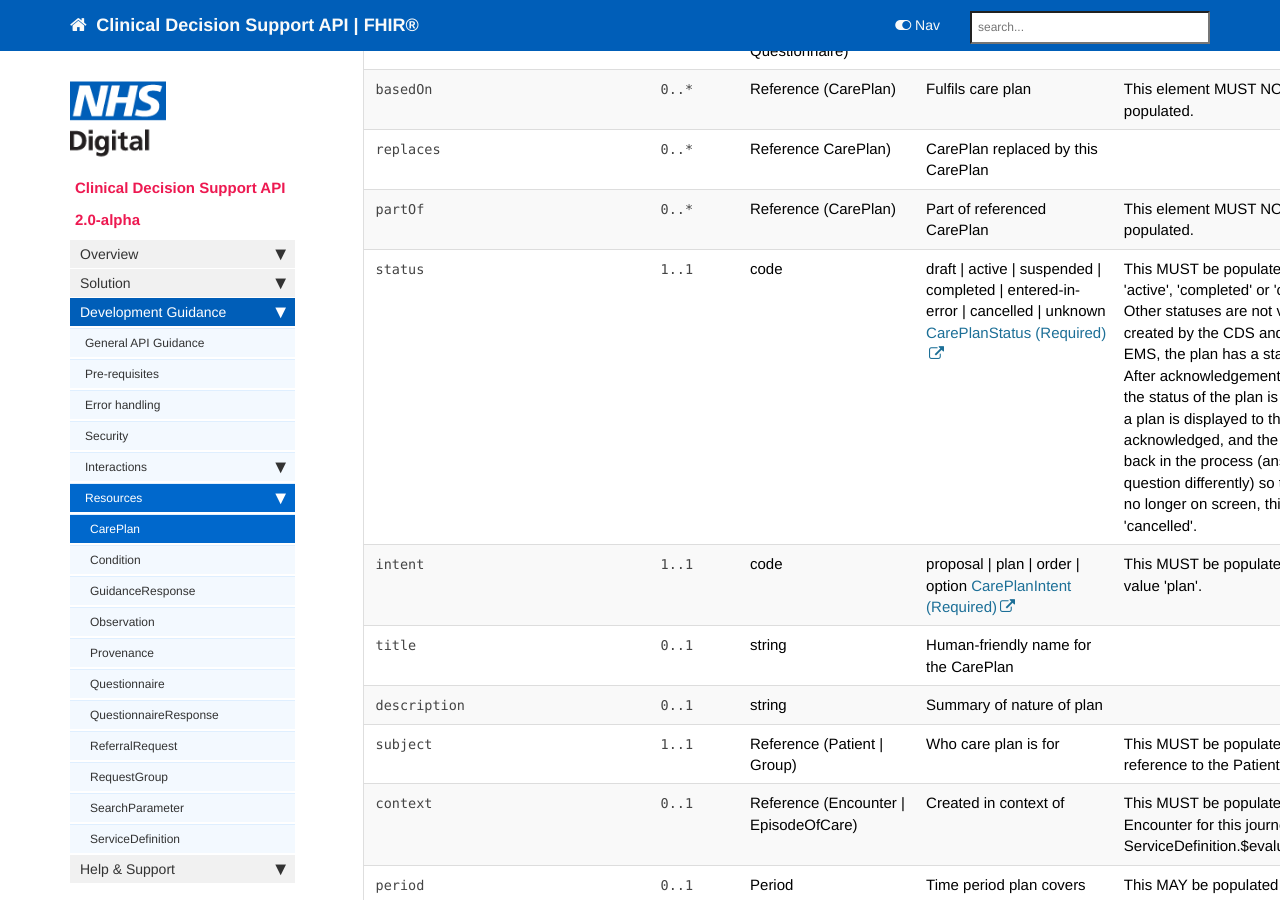
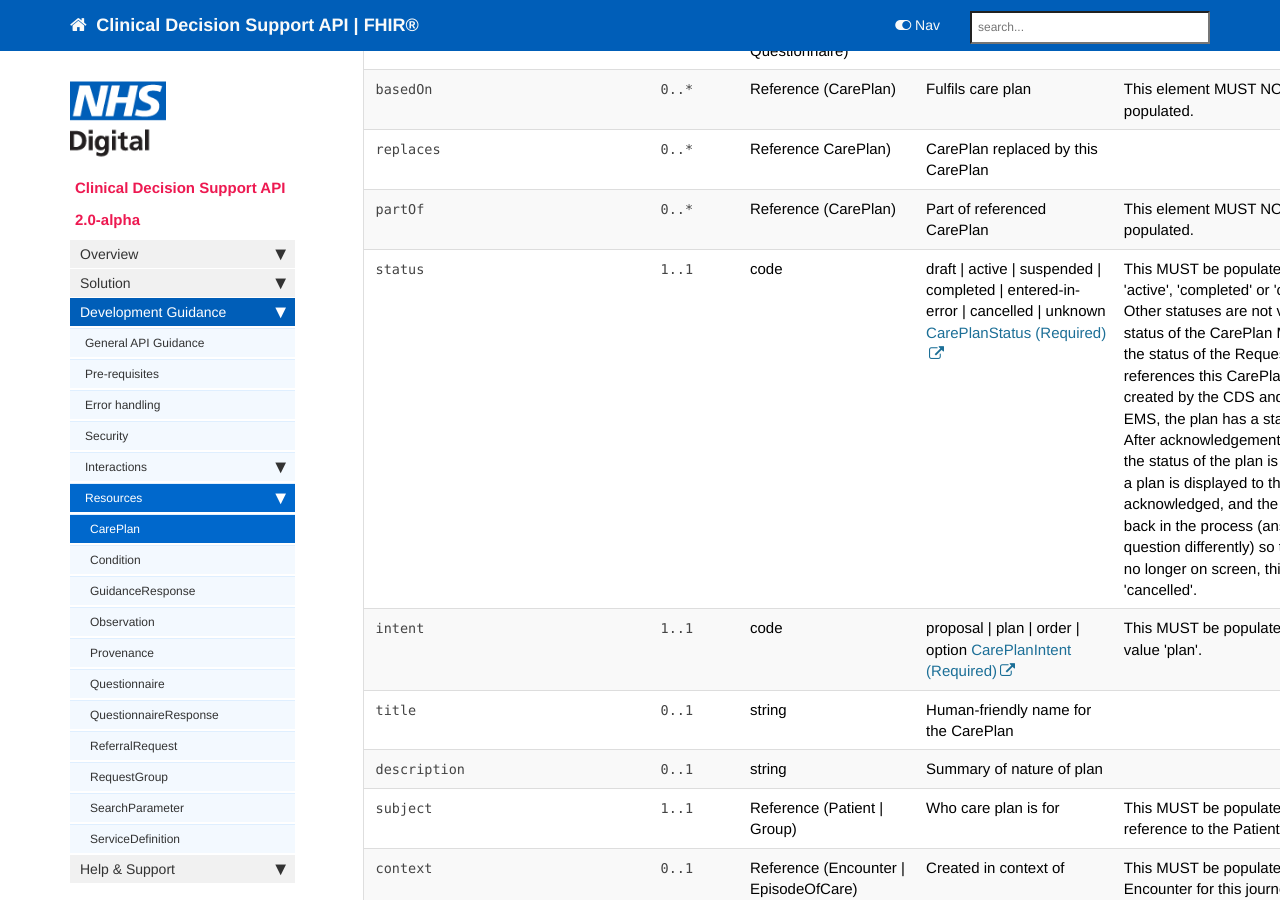
Before and after one commit to nhsconnect/FHIR-CDS, a Jekyll site: the page built from pages/explore/api_care_plan.md, in a window 1280 px wide and 900 px high, scrolled down 1230 px. Built offline with Jekyll 4.4.1, drawn with Linux system fonts in a browser that asks for light colours; nearby versions of some CDN libraries; our own code applies the rules of GitHub Pages for plain Markdown files; comment, search, counter and statistics services are not loaded.

Commit message:
pages/explore/api_care_plan.md updated from https://stackedit.io/

```diff
--- a/pages/explore/api_care_plan.md
+++ b/pages/explore/api_care_plan.md
@@ -55,7 +55,7 @@ The table below gives implementation guidance in relation to the elements within
 <tr><td><code class="highlighter-rouge">id</code></td><td><code class="highlighter-rouge">0..1</code></td><td>id</td><td>Logical id of this artifact</td><td>Note that this will always be populated except when the resource is being created (initial creation call)</td></tr>
 <tr><td><code class="highlighter-rouge">meta</code></td><td><code class="highlighter-rouge">0..1</code></td><td>Meta</td><td>Metadata about the resource</td><td>&nbsp;</td></tr>
 <tr><td><code class="highlighter-rouge">implicitRules</code></td><td><code class="highlighter-rouge">0..1</code></td><td>uri</td><td>A set of rules under which this content was created</td><td>&nbsp;</td></tr>
-<tr><td><code class="highlighter-rouge">language</code></td><td><code class="highlighter-rouge">0..1</code></td><td>code</td><td>Language of the resource content. <a href="http://hl7.org/fhir/stu3/valueset-languages.html">Common Languages</a> (Extensible but limited to All Languages)</td><td>&nbsp;</td></tr>
+<tr><td><code class="highlighter-rouge">language</code></td><td><code class="highlighter-rouge">0..1</code></td><td>code</td><td>Language of the resource content. <a href="http://hl7.org/fhir/stu3/valueset-languages.html">Common Languages</a> (Extensible but limited to All Languages)</td><td>&nbsp;</td></tr>
 <tr><td><code class="highlighter-rouge">text</code></td><td><code class="highlighter-rouge">0..1</code></td><td>Narrative</td><td>Text summary of the resource, for human interpretation</td><td>This MUST be populated with the human readable care plan.  This will be displayed by the EMS to the user.</td></tr>
 <tr><td><code class="highlighter-rouge">contained</code></td><td><code class="highlighter-rouge">0..*</code></td><td>Resource</td><td>Contained, inline Resources</td><td>This should not be populated.</td></tr>
 <tr><td><code class="highlighter-rouge">extension</code></td><td><code class="highlighter-rouge">0..*</code></td><td>Extension</td><td>Additional Content defined by implementations</td><td>&nbsp;</td></tr>
@@ -65,7 +65,7 @@ The table below gives implementation guidance in relation to the elements within
 <tr><td><code class="highlighter-rouge">basedOn</code></td><td><code class="highlighter-rouge">0..*</code></td><td>Reference (CarePlan)</td><td>Fulfils care plan</td><td>This element MUST NOT be populated.</td></tr>
 <tr><td><code class="highlighter-rouge">replaces</code></td><td><code class="highlighter-rouge">0..*</code></td><td>Reference CarePlan)</td><td>CarePlan replaced by this CarePlan</td><td>&nbsp;</td></tr>
 <tr><td><code class="highlighter-rouge">partOf</code></td><td><code class="highlighter-rouge">0..*</code></td><td>Reference (CarePlan)</td><td>Part of referenced CarePlan</td><td>This element MUST NOT be populated.</td></tr>
-<tr><td><code class="highlighter-rouge">status</code></td><td><code class="highlighter-rouge">1..1</code></td><td>code</td><td>draft | active | suspended | completed | entered-in-error | cancelled | unknown <a href="https://www.hl7.org/fhir/stu3/valueset-care-plan-status.html">CarePlanStatus (Required)</a></td><td>This MUST be populated with either 'active', 'completed' or 'cancelled'. Other statuses are not valid.
+<tr><td><code class="highlighter-rouge">status</code></td><td><code class="highlighter-rouge">1..1</code></td><td>code</td><td>draft | active | suspended | completed | entered-in-error | cancelled | unknown <a href="https://www.hl7.org/fhir/stu3/valueset-care-plan-status.html">CarePlanStatus (Required)</a></td><td>This MUST be populated with either 'active', 'completed' or 'cancelled'. Other statuses are not valid.  The status of the CarePlan MUST match the status of the RequestGroup which references this CarePlan
 When created by the CDS and 'sent' to the EMS, the plan has a status of 'active'. After acknowledgement by the user, the status of the plan is 'completed'. If a plan is displayed to the user, but not acknowledged, and the user goes back in the process (answers a question differently) so that the plan is no longer on screen, this should be 'cancelled'.</td></tr>
 <tr><td><code class="highlighter-rouge">intent</code></td><td><code class="highlighter-rouge">1..1</code></td><td>code</td><td>proposal | plan | order | option <a href="https://www.hl7.org/fhir/stu3/valueset-care-plan-intent.html">CarePlanIntent (Required)</a></td><td>This MUST be populated with the value 'plan'.</td></tr>
 <tr><td><code class="highlighter-rouge">title</code></td><td><code class="highlighter-rouge">0..1</code></td><td>string</td><td>Human-friendly name for the CarePlan</td><td>&nbsp;</td></tr>
```
Also changed, not shown: other parts of pages/explore/api_care_plan.md (+4 -0 lines).
